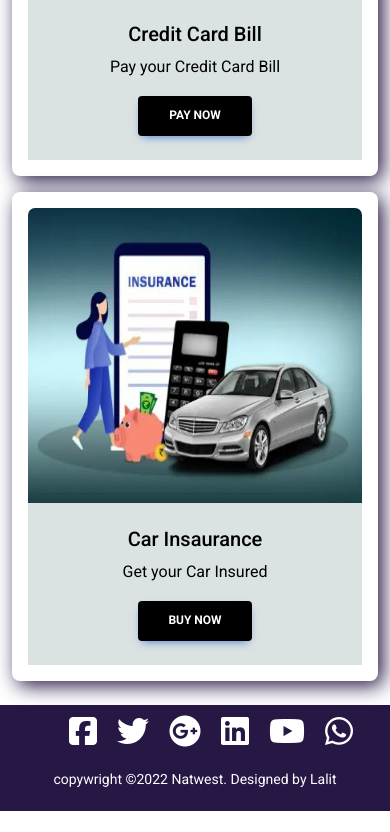
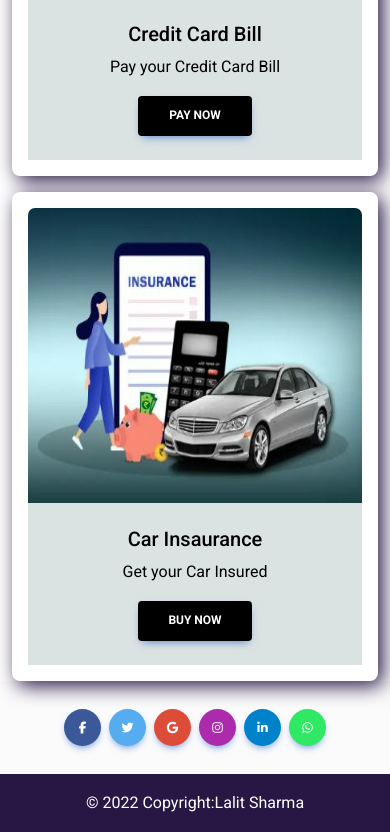
Before and after one commit to LalitSharma011/PaymentWalletHackathorn2, a React (Create React App) app: page /products in a window 390 px wide. Shown: the part 2884-3716 px from the top of the page. Before the commit the page ends 3695 px from the top, so only its background shows below. Built offline with nearby package versions, Linux system fonts and the light colour scheme.

Commit message:
Hackathorn 2 completed with complete responsiveness

```diff
--- a/src/App.js
+++ b/src/App.js
@@ -12,6 +12,7 @@ import MediaCard1 from './Components/products/Material1';
 import MdHeader from './Components/header/MdHeader';
 import MaterialHeader from './Components/header/MaterialHeader';
 import MDLogin from './Components/login/MDLogin';
+import MdbFooter from './Components/footer/MdbFooter';
 
 function App() {
   return (
@@ -28,7 +29,8 @@ function App() {
      <Route path="/contactus" element={<CustomizedAccordions/>} />
      <Route path="/products" element={<MediaCard1 />} />
      </Routes>
-     <Footer/>
+     <MdbFooter/>
+     {/* <Footer/> */}
      </BrowserRouter>
     </div>
   );
--- a/src/Components/footer/Footer.js
+++ b/src/Components/footer/Footer.js
@@ -16,7 +16,7 @@ export default function Footer() {
             </ul>
         </div>
         <div class="footer-bottom">
-            <p>copywright &copy;2022 Natwest. Designed by Lalit</p>
+            <p>copywright &copy;2022 Natwest. Designed by Lalit Sharma</p>
         </div>
     </div>
   )
--- /dev/null
+++ b/src/Components/footer/MdbFooter.js
@@ -0,0 +1,86 @@
+import React from 'react';
+import {
+  MDBFooter,
+  MDBContainer,
+  MDBCol,
+  MDBRow,
+  MDBIcon,
+  MDBBtn
+} from 'mdb-react-ui-kit';
+import './Footer.css'
+
+export default function MdbFooter() {
+  return (
+    <MDBFooter className='bg-light text-center text-white'>
+      <MDBContainer className='p-4 pb-0'>
+        <section className='mb-4'>
+          <MDBBtn
+            floating
+            className='m-1 user-social'
+            style={{ backgroundColor: '#3b5998' }}
+            href='#!'
+            role='button'
+          >
+            <MDBIcon fab icon='facebook-f' />
+          </MDBBtn>
+
+          <MDBBtn
+            floating
+            className='m-1'
+            style={{ backgroundColor: '#55acee' }}
+            href='#!'
+            role='button'
+          >
+            <MDBIcon fab icon='twitter' />
+          </MDBBtn>
+
+          <MDBBtn
+            floating
+            className='m-1'
+            style={{ backgroundColor: '#dd4b39' }}
+            href='#!'
+            role='button'
+          >
+            <MDBIcon fab icon='google' />
+          </MDBBtn>
+          <MDBBtn
+            floating
+            className='m-1'
+            style={{ backgroundColor: '#ac2bac' }}
+            href='#!'
+            role='button'
+          >
+            <MDBIcon fab icon='instagram' />
+          </MDBBtn>
+
+          <MDBBtn
+            floating
+            className='m-1'
+            style={{ backgroundColor: '#0082ca' }}
+            href='#!'
+            role='button'
+          >
+            <MDBIcon fab icon='linkedin-in' />
+          </MDBBtn>
+
+          <MDBBtn
+            floating
+            className='m-1'
+            style={{ backgroundColor: '#2FE965' }}
+            href='#!'
+            role='button'
+          >
+            <MDBIcon fab icon='whatsapp' />
+          </MDBBtn>
+        </section>
+      </MDBContainer>
+
+      <div className='text-center p-3' style={{ backgroundColor: '#271745' }}>
+        © 2022 Copyright:
+        <a className='text-white' href='#'>
+          Lalit Sharma
+        </a>
+      </div>
+    </MDBFooter>
+  );
+}
```
Also changed, not shown: src/Components/footer/Footer.css (line endings or trailing spaces).
